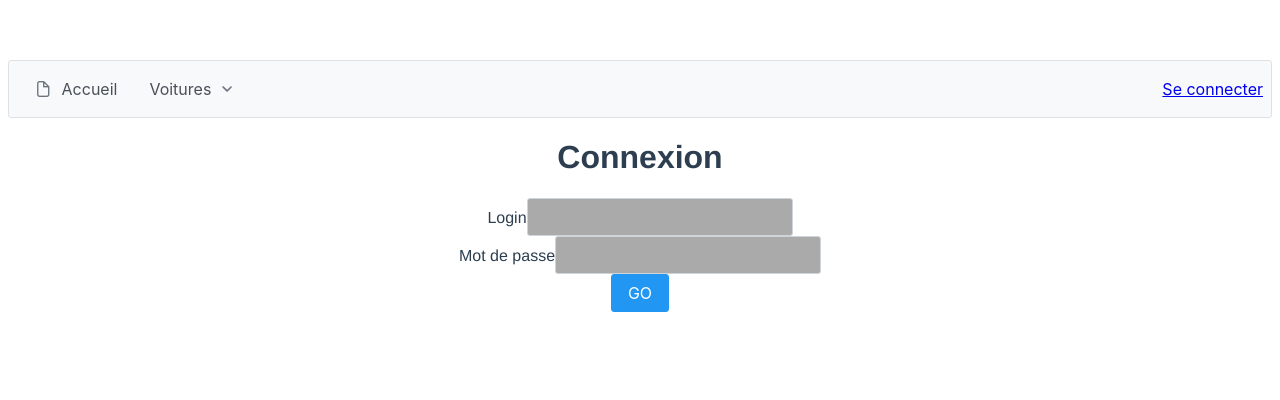
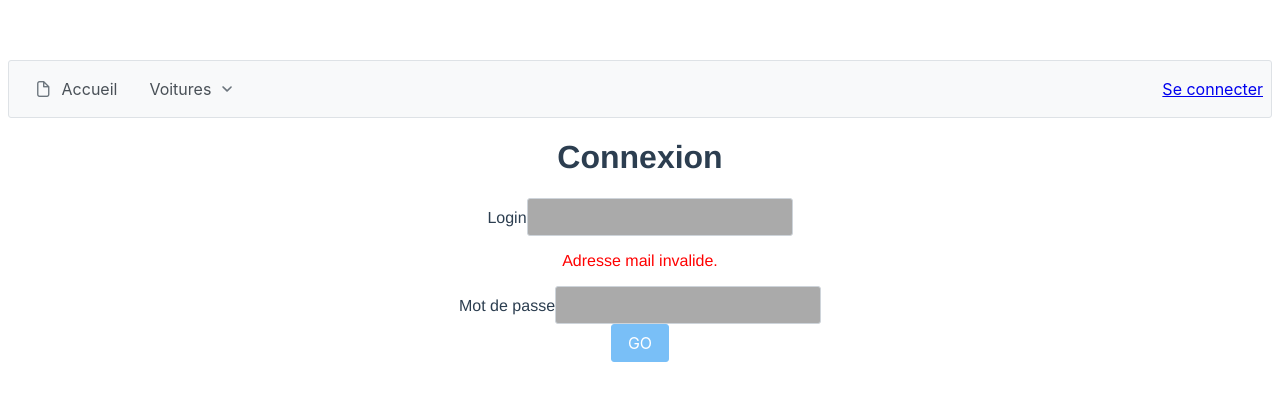
Before and after one commit to bart120/cidgrp2, a Vue app: page /login in a window 1280 px wide. Shown: the top 400 px of the page. Built offline with nearby package versions, Linux system fonts and the light colour scheme.

Commit message:
emits & watcher

```diff
--- /dev/null
+++ b/src/components/core/input/InputCidMail.vue
@@ -0,0 +1,39 @@
+<script setup>
+import InputCid from './InputCid.vue'
+
+    //defineEmits(['statusChange'])
+</script>
+
+
+<script>
+    const regMail = /^(([^<>()[\]\\.,;:\s@"]+(\.[^<>()[\]\\.,;:\s@"]+)*)|(".+"))@((\[[0-9]{1,3}\.[0-9]{1,3}\.[0-9]{1,3}\.[0-9]{1,3}\])|(([a-zA-Z\-0-9]+\.)+[a-zA-Z]{2,}))$/;
+    export default{
+         data(){
+            return {valeur: '', valid: false};
+        },
+        watch:{
+            valeur(newVal, oldVal){
+                if(regMail.test(this.valeur)){
+                    this.valid = true;
+                    this.$emit('statusChange', 'OK');
+                    return;
+                }
+                this.valid = false;
+                this.$emit('statusChange', 'KO');
+            }
+        },
+        /*computed:{
+            stl(){
+                return (regMail.test(this.valeur));
+            }
+        },*/
+        emits: ['statusChange']
+    }
+</script>
+
+<template>
+    <InputCid v-model="this.valeur" v-bind="this.$attrs"/>
+    <p v-if="!valid" style="color: red">
+        Adresse mail invalide.
+    </p>
+</template>
--- a/src/components/pages/authentication/LoginPage.vue
+++ b/src/components/pages/authentication/LoginPage.vue
@@ -2,17 +2,22 @@
     import Button from 'primevue/button';
     import InputText from 'primevue/inputtext';
     import InputCid from '../../core/input/InputCid.vue';
+    import InputCidMail from '../../core/input/InputCidMail.vue';
 </script>
 
 <script>
     export default{
         data(){
-            return {user:{login: '', password: ''}};
+            return {user:{login: '', password: ''}, valid: false};
         },
         methods:{
             submit(/*ev*/){
                 //ev.preventDefault();
+
                 console.log(this.user);
+            },
+            statusChange(status){
+                this.valid = status == 'OK';
             }
         }
     }
@@ -20,11 +25,11 @@
 
 <template>
     <h1>Connexion</h1>
-    <form @submit.prevent="submit">
+    <form @submit.prevent="submit" novalidate>
         <div>
             <!--<label>Login</label>
             <InputText type="text" v-model="user.login" />-->
-            <InputCid label="Login" type="text" v-model="user.login" />
+            <InputCidMail label="Login" type="text" v-model="user.login" @statusChange="statusChange" />
         </div>
         <div>
             <!--<label>Mot de passe</label>
@@ -32,7 +37,7 @@
             <InputCid label="Mot de passe" type="password" v-model="user.password" />
         </div>
         <div>
-            <Button type="submit">GO</Button>
+            <Button type="submit" :disabled="!valid">GO</Button>
         </div>
     </form>
 </template>
```
